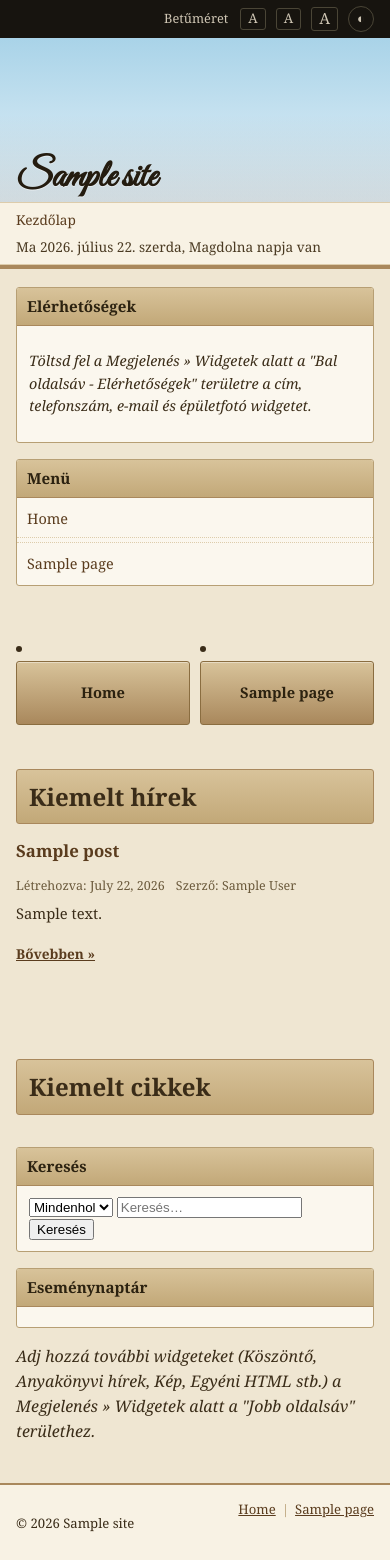
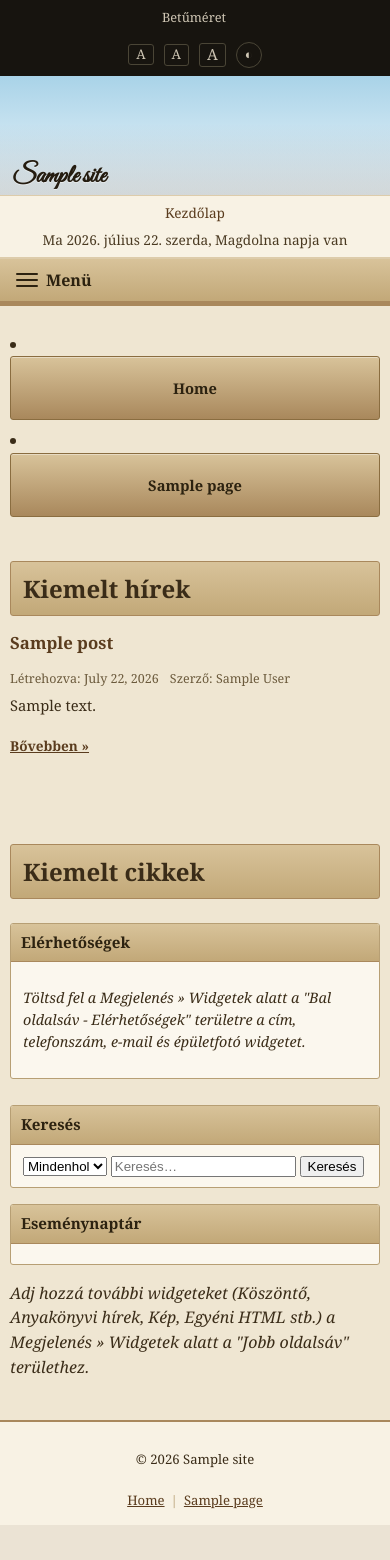
Before and after one commit to galandras12/WordPress_mbhu-template, a WordPress theme: template wp-content/themes/mezobereny/front-page.php in a window 390 px wide. After the commit the page ends 1525 px from the top, so only its background shows below. Run offline with PHP 8.4 and a stand-in for WordPress, Linux system fonts and the light colour scheme; the site name, menu and one post (Sample post) are stand-ins, and other content is empty; some web fonts are replaced.

Commit message:
Add responsive mobile view to the Mezőberény theme
The original mezobereny.hu has no mobile layout, so this adds one
that stays visually faithful to the desktop design: a hamburger
toggle (≤900px) exposing the primary nav in an overlay panel, a
content-first column order on small screens, and scaled-down header/
quicklink/footer sizing at 900/600/400px breakpoints. Verified by
rendering the layout at 390/800/1300px via headless Chrome (with a
CDP device-metrics override, since --window-size alone doesn't
produce an accurate narrow viewport in this headless build).

Co-Authored-By: Claude Sonnet 5 <noreply@anthropic.com>
Claude-Session: https://claude.ai/code/session_01S51DuLL6XZmLutWcF4zaPP

```diff
--- /dev/null
+++ b/wp-content/themes/mezobereny/assets/js/navigation.js
@@ -0,0 +1,31 @@
+/**
+ * Mobil hamburger-menü kapcsoló. A mezőberény.hu-nak nincs gyári mobil
+ * nézete - ez adja hozzá a kis képernyős navigációt, ugyanazzal a
+ * "Menü" dobozzal megegyező tartalommal (lásd header.php #mb-mobile-nav).
+ */
+( function () {
+	'use strict';
+
+	document.addEventListener( 'DOMContentLoaded', function () {
+		var toggle = document.querySelector( '.mb-mobile-nav-toggle' );
+		var panel = document.getElementById( 'mb-mobile-nav' );
+		if ( ! toggle || ! panel ) {
+			return;
+		}
+
+		toggle.addEventListener( 'click', function () {
+			var isOpen = panel.classList.toggle( 'is-open' );
+			toggle.setAttribute( 'aria-expanded', isOpen ? 'true' : 'false' );
+			toggle.classList.toggle( 'is-active', isOpen );
+		} );
+
+		// Ablak átméretezésekor (pl. elforgatás után asztali méretre) zárjuk be a panelt.
+		window.addEventListener( 'resize', function () {
+			if ( window.innerWidth > 900 && panel.classList.contains( 'is-open' ) ) {
+				panel.classList.remove( 'is-open' );
+				toggle.setAttribute( 'aria-expanded', 'false' );
+				toggle.classList.remove( 'is-active' );
+			}
+		} );
+	} );
+} )();
--- a/wp-content/themes/mezobereny/functions.php
+++ b/wp-content/themes/mezobereny/functions.php
@@ -94,6 +94,7 @@ function mezobereny_scripts() {
 	);
 	wp_enqueue_style( 'mezobereny-style', get_stylesheet_uri(), array(), MEZOBERENY_VERSION );
 	wp_enqueue_script( 'mezobereny-accessibility', get_template_directory_uri() . '/assets/js/accessibility.js', array(), MEZOBERENY_VERSION, true );
+	wp_enqueue_script( 'mezobereny-navigation', get_template_directory_uri() . '/assets/js/navigation.js', array(), MEZOBERENY_VERSION, true );
 
 	if ( is_singular() && comments_open() && get_option( 'thread_comments' ) ) {
 		wp_enqueue_script( 'comment-reply' );
--- a/wp-content/themes/mezobereny/header.php
+++ b/wp-content/themes/mezobereny/header.php
@@ -57,4 +57,24 @@ if ( ! defined( 'ABSPATH' ) ) exit;
 				<span class="mb-today"><?php echo esc_html( mezobereny_today_string() ); ?></span>
 			</div>
 		</div>
+
+		<div class="mb-mobile-nav-bar">
+			<button type="button" class="mb-mobile-nav-toggle" aria-expanded="false" aria-controls="mb-mobile-nav">
+				<span class="mb-hamburger" aria-hidden="true"></span>
+				<?php esc_html_e( 'Menü', 'mezobereny' ); ?>
+			</button>
+		</div>
+		<nav id="mb-mobile-nav" class="mb-mobile-nav" aria-label="<?php esc_attr_e( 'Mobil menü', 'mezobereny' ); ?>">
+			<?php
+			if ( has_nav_menu( 'primary' ) ) {
+				wp_nav_menu( array(
+					'theme_location' => 'primary',
+					'container'      => false,
+					'items_wrap'     => '<ul>%3$s</ul>',
+				) );
+			} else {
+				mezobereny_fallback_primary_menu();
+			}
+			?>
+		</nav>
 	</header>
--- a/wp-content/themes/mezobereny/style.css
+++ b/wp-content/themes/mezobereny/style.css
@@ -186,6 +186,56 @@ ul{ margin:0; padding:0; list-style:none; }
 .mb-breadcrumb a{ text-decoration:none; }
 .mb-today{ color:#4a3a22; }
 
+/* Mobil hamburger-menü (a mezőberény.hu-nak nincs gyári mobil nézete) */
+.mb-mobile-nav-bar{ display:none; }
+.mb-mobile-nav-toggle{
+  display:flex;
+  align-items:center;
+  gap:8px;
+  width:100%;
+  padding:10px 16px;
+  background: linear-gradient(180deg, var(--mb-gold-light), var(--mb-gold-mid));
+  border:none;
+  border-top:1px solid var(--mb-border-light);
+  border-bottom:1px solid var(--mb-gold-dark);
+  color:#2c2210;
+  font-family: var(--mb-font-body);
+  font-weight:bold;
+  font-size:1rem;
+  cursor:pointer;
+}
+.mb-hamburger, .mb-hamburger::before, .mb-hamburger::after{
+  content:"";
+  display:block;
+  width:22px;
+  height:2px;
+  background:#2c2210;
+  border-radius:1px;
+}
+.mb-hamburger{ position:relative; }
+.mb-hamburger::before{ position:absolute; top:-6px; }
+.mb-hamburger::after{ position:absolute; top:6px; }
+.mb-mobile-nav-toggle.is-active .mb-hamburger{ background:transparent; }
+.mb-mobile-nav-toggle.is-active .mb-hamburger::before{ top:0; transform:rotate(45deg); }
+.mb-mobile-nav-toggle.is-active .mb-hamburger::after{ top:0; transform:rotate(-45deg); }
+
+.mb-mobile-nav{
+  display:none;
+  background: var(--mb-cream-lighter);
+  border-bottom:3px solid var(--mb-gold-dark);
+}
+.mb-mobile-nav.is-open{ display:block; }
+.mb-mobile-nav ul ul{ padding-left:14px; }
+.mb-mobile-nav a{
+  display:block;
+  padding:11px 16px;
+  text-decoration:none;
+  color: var(--mb-brown-link);
+  border-bottom:1px dotted var(--mb-border-light);
+}
+.mb-mobile-nav a:active,
+.mb-mobile-nav a:hover{ background: var(--mb-cream); }
+
 /* -----------------------------------------------------------
    3. Három hasábos elrendezés
 ----------------------------------------------------------- */
@@ -204,12 +254,6 @@ ul{ margin:0; padding:0; list-style:none; }
 #primary{
   flex:1 1 auto;
   min-width:0;
-}
-
-@media (max-width: 900px){
-  .site-columns{ flex-wrap:wrap; }
-  .sidebar-col{ flex:1 1 100%; width:100%; }
-  .site-branding .site-title{ font-size:2.4rem; }
 }
 
 /* -----------------------------------------------------------
@@ -293,10 +337,6 @@ ul{ margin:0; padding:0; list-style:none; }
   color:#20320c;
   border-color: var(--mb-green-dark);
 }
-@media (max-width: 700px){
-  .mb-quicklinks{ grid-template-columns:repeat(2, 1fr); }
-}
-
 /* -----------------------------------------------------------
    6. Lapozó (oldal tetején lévő 1 2 3 4 5 számozás)
 ----------------------------------------------------------- */
@@ -435,3 +475,69 @@ ul{ margin:0; padding:0; list-style:none; }
 .mb-single .entry-content{ font-size:.95rem; }
 .mb-404{ text-align:center; padding:40px 10px; }
 .mb-404 .mb-404-code{ font-family: var(--mb-font-script); font-size:5rem; color: var(--mb-gold-dark); line-height:1; }
+
+/* -----------------------------------------------------------
+   11. Mobil nézet
+   (a mezőberény.hu-nak nincs gyári mobil nézete - ez a szakasz adja
+   hozzá; szándékosan a stíluslap legvégén van, hogy minden korábbi,
+   azonos súlyú szabályt felülírjon a kaszkádban)
+----------------------------------------------------------- */
+
+/* ---- Tablet / mobil (≤900px): hamburger-navigáció, tartalom előre ---- */
+@media (max-width: 900px){
+  .mb-mobile-nav-bar{ display:block; }
+
+  .site-columns{ flex-wrap:wrap; margin-top:0; }
+  .sidebar-col{ flex:1 1 100%; width:100%; }
+
+  /* Tartalom-előre sorrend: fő tartalom, majd Elérhetőségek/Menü doboz, majd jobb oldalsáv. */
+  #primary{ order:1; width:100%; }
+  .sidebar-col-left{ order:2; }
+  .sidebar-col-right{ order:3; }
+
+  /* A bal oldali "Menü" doboz a hamburger-navigációban már elérhető, ezért mobilon elrejtjük -
+     így a lista nem szerepel duplán. */
+  .mb-menu-box{ display:none; }
+
+  .site-branding .site-title{ font-size:2.4rem; }
+  .site-header .header-image-wrap img,
+  .site-header .header-image-placeholder{ max-height:160px; height:160px; }
+  .site-branding{ margin-top:-46px; }
+
+  .mb-quicklinks{ grid-template-columns:1fr 1fr; }
+}
+
+/* ---- Telefon (≤600px) ---- */
+@media (max-width: 600px){
+  #mb-topbar .container{
+    flex-wrap:wrap;
+    justify-content:center;
+    text-align:center;
+    padding-top:8px;
+    padding-bottom:8px;
+  }
+  #mb-topbar .mb-topbar-label{ width:100%; margin:0 0 4px; }
+
+  .site-header .header-image-wrap img,
+  .site-header .header-image-placeholder{ max-height:120px; height:120px; }
+  .site-branding{ margin-top:-32px; padding-left:12px; padding-right:12px; }
+  .site-branding .site-title{ font-size:1.9rem; }
+  .site-branding .site-description{ font-size:.78rem; }
+
+  .mb-breadcrumb-row .container{ justify-content:center; text-align:center; }
+  .mb-breadcrumb-row .mb-today{ width:100%; }
+
+  .site-columns{ padding:0 10px; gap:10px; margin:10px auto; }
+
+  .mb-quicklinks{ gap:8px; }
+  .mb-news-columns{ gap:12px; }
+
+  #colophon .container{ flex-direction:column; text-align:center; }
+  #colophon nav ul{ justify-content:center; }
+}
+
+/* ---- Kis telefon (≤400px): gyorslinkek egy oszlopban ---- */
+@media (max-width: 400px){
+  .mb-quicklinks{ grid-template-columns:1fr; }
+  .site-branding .site-title{ font-size:1.6rem; }
+}
```
Also changed, not shown: wp-content/themes/mezobereny/readme.txt.
